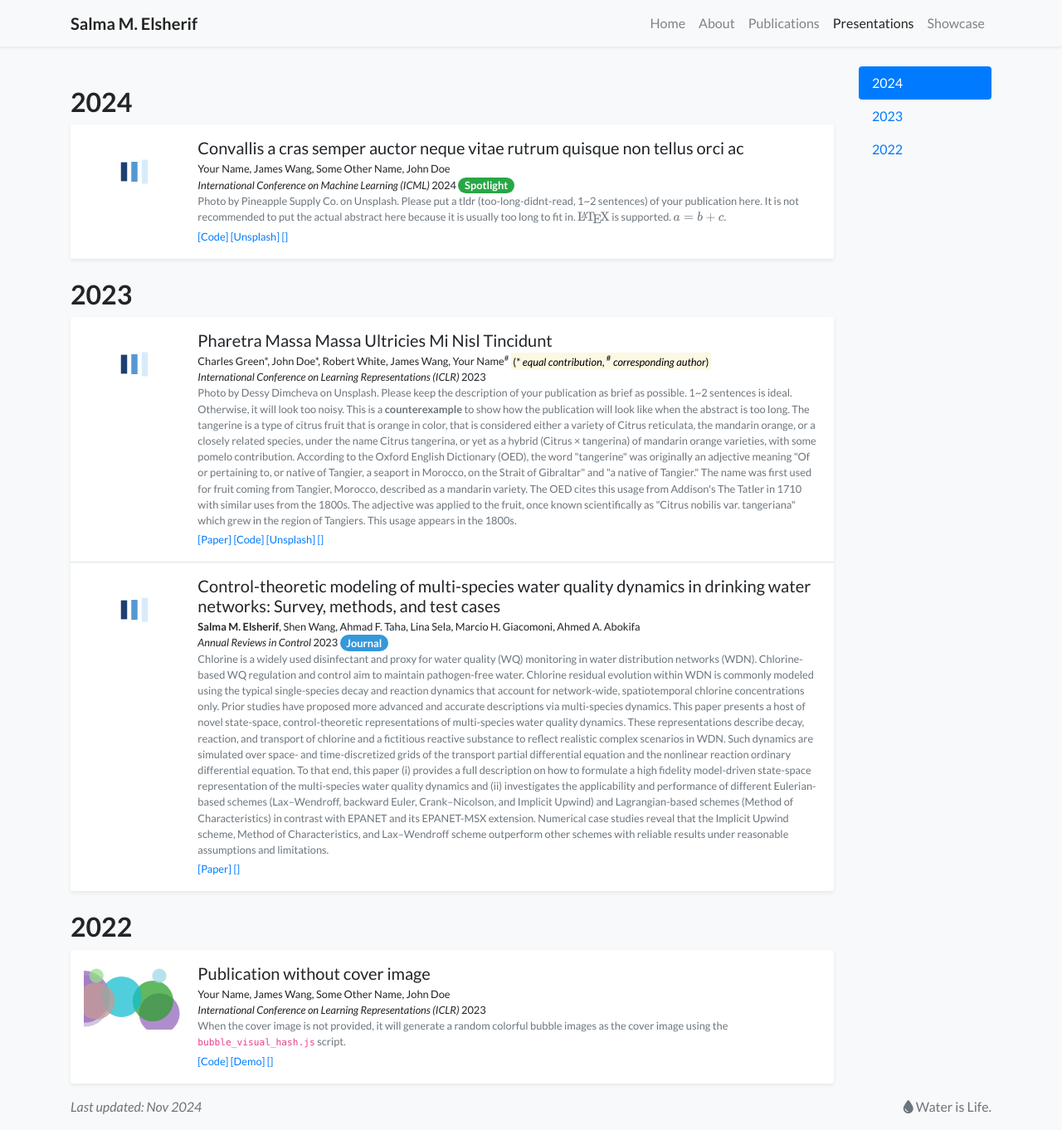
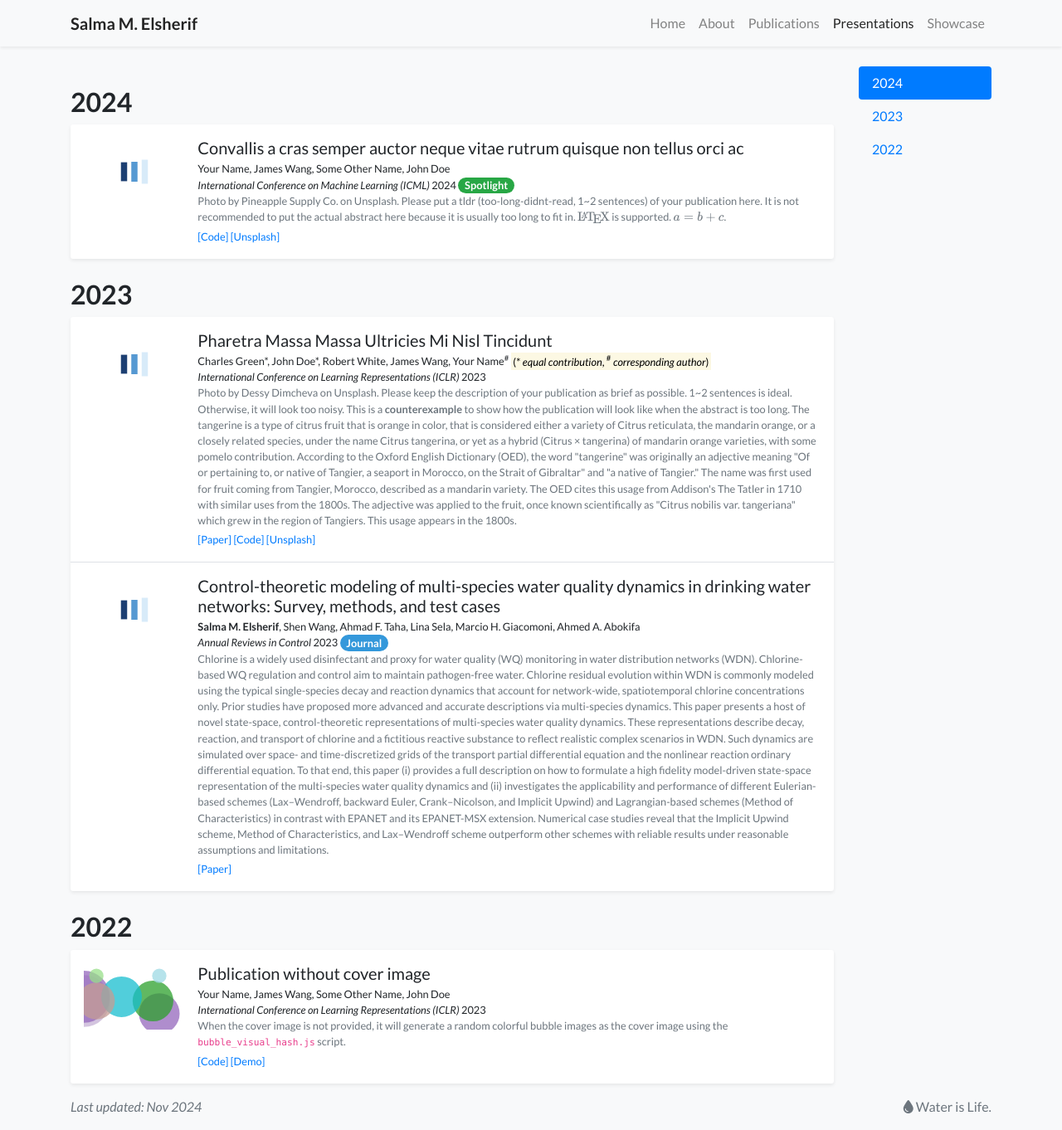
Before and after one commit to salmamelsherif/salmaelsherif.github.io, a Jekyll site: the page built from presentations.html, in a window 1280 px wide and 1362 px high. Shown: the whole window at 83% size. Built offline with Jekyll 4.4.1, drawn with Linux system fonts in a browser that asks for light colours; nearby versions of some CDN libraries; a style sheet for code colours, icons or effects is not loaded.

Commit message:
Update publication_item.html

```diff
--- a/_includes/widgets/publication_item.html
+++ b/_includes/widgets/publication_item.html
@@ -14,7 +14,7 @@
             <p class="mt-0 mb-0 small">{{ item.pub_pre }}<i>{{ item.pub }}</i>{{ item.pub_post }} {{ item.pub_date }} {{ item.pub_last }}</p>
             <p class="mt-0 mb-0 small text-muted">{{ item.abstract }}</p>
 
-            <!-- Links Section with Inline Toggle Button -->
+            <!-- Links Section with Conditional Inline Toggle Button -->
             <p class="small pb-0 mb-0 lh-125 text-muted abstract-links d-inline">
                 {% for link in item.links %}
                 {% if link[1].url %}
@@ -24,14 +24,18 @@
                 {% endif %}
                 {% endfor %}
 
-                <!-- Inline Toggle Button -->
+                <!-- Conditional Toggle Button -->
+                {% if item.detailed_abstract %}
                 <a href="javascript:void(0);" class="text-primary" onclick="toggleAbstract('{{ item.id }}')">[{{ item.toggle_text }}]</a>
+                {% endif %}
             </p>
 
             <!-- Hidden Paragraph for Additional Information -->
+            {% if item.detailed_abstract %}
             <span id="abstract-{{ item.id }}" class="d-inline" style="display: none;">
                 <p class="small text-muted d-inline">{{ item.detailed_abstract }}</p>
             </span>
+            {% endif %}
         </div>
     </div>
 </div>
```
